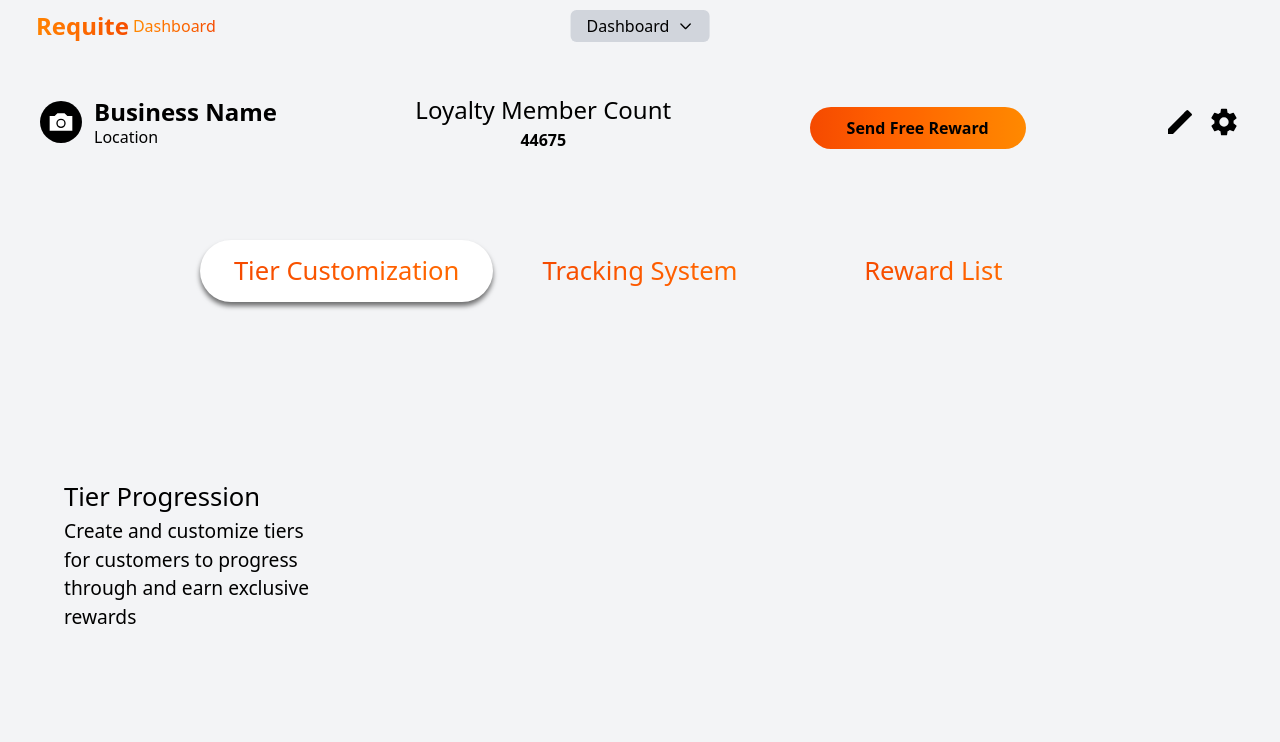
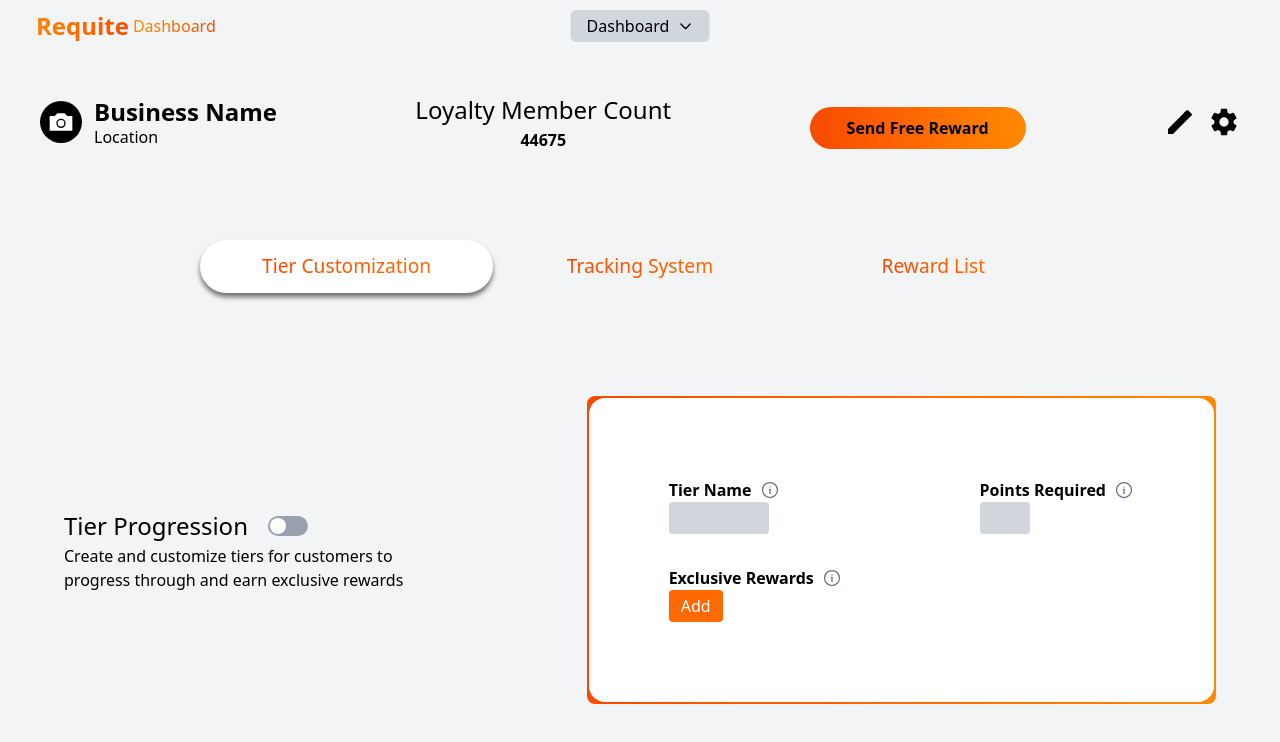
Before and after one commit to bryyc3/Requite-Web, a Next.js app: page /dashboard/tier-customization in a window 1280 px wide. Shown: the top 742 px of the page. Built offline with nearby package versions, Linux system fonts and the light colour scheme.

Commit message:
tier cusomization init design

```diff
--- a/app/(dashboard)/dashboard/components/DashNavigation.tsx
+++ b/app/(dashboard)/dashboard/components/DashNavigation.tsx
@@ -26,7 +26,7 @@ export default function DashboardTabs() {
           style={{transform: `translateX(${activeTab * 100}%)`}}/>
         <div className="grid grid-cols-3 relative z-10">
           {tabs.map((tab, index) => (
-            <Link key={tab.tabName} href={tab.route} className="flex justify-center items-center py-3 px-6 text-[2cqi] font-medium">
+            <Link key={tab.tabName} href={tab.route} className="flex justify-center items-center py-3 px-6 text-[clamp(1rem,1.5cqi,1.5rem)] font-medium">
               <span className={clsx("bg-gradient-to-r from-orange-600 to-orange-500 bg-clip-text text-transparent transition-opacity duration-300")}>
                 {tab.tabName}
               </span>
--- a/app/(dashboard)/dashboard/components/ToggleButton.jsx
+++ b/app/(dashboard)/dashboard/components/ToggleButton.jsx
@@ -0,0 +1,22 @@
+
+"use client"
+import { useState } from "react";
+
+export default function ToggleButton({ initial = false }) {
+  const [enabled, setEnabled] = useState(initial);
+
+  return (
+    <button
+      onClick={() => setEnabled(!enabled)}
+      className={`relative w-[40px] aspect-[2/1] rounded-full transition-all duration-300 ${
+        enabled ? "bg-gradient-to-r from-orange-600 via-orange-500 to-orange-400" : "bg-gray-400"
+      }`}
+    >
+      <div
+        className={`absolute top-1/2 -translate-y-1/2 w-[40%] h-[80%] bg-white rounded-full transition-all duration-300 ${
+          enabled ? "left-[55%]" : "left-[5%]"
+        }`}
+      />
+    </button>
+  );
+}
--- /dev/null
+++ b/app/(dashboard)/dashboard/tier-customization/components/CustomizationContainer.tsx
@@ -0,0 +1,19 @@
+import CustomizeOption from "./CustomizeOption";
+
+const customizeOptions = [{name: "Tier Name", hasInput: true, inputSize: "100px"},
+                          {name: "Points Required",  hasInput: true, inputSize: "50px"},
+                          {name: "Exclusive Rewards",  hasInput: false}]
+
+export default function CustomizationContainer(){
+    return(
+    <div className="p-[2px] rounded-lg bg-gradient-to-r from-orange-600 via-orange-500 to-orange-400">
+        <div className="bg-white rounded-2xl p-20 flex flex-col gap-8">
+            <div className="flex gap-50 justify-between items-center">
+                <CustomizeOption option={customizeOptions[0]}/>
+                <CustomizeOption option={customizeOptions[1]}/>
+            </div>
+            <CustomizeOption option={customizeOptions[2]}/>
+        </div>
+    </div>
+    )
+}
--- /dev/null
+++ b/app/(dashboard)/dashboard/tier-customization/components/CustomizeOption.tsx
@@ -0,0 +1,35 @@
+export default function CustomizeOption({option}: {option:any}){
+    return(
+            <div>
+              <div className="flex items-center space-x-2">
+                <h1 className="font-bold">{option.name}</h1>
+                <span className="text-gray-500 cursor-pointer">
+                  <svg
+                    xmlns="http://www.w3.org/2000/svg"
+                    fill="none"
+                    viewBox="0 0 24 24"
+                    strokeWidth="1.5"
+                    stroke="currentColor"
+                    className="size-5"
+                  >
+                    <path
+                      strokeLinecap="round"
+                      strokeLinejoin="round"
+                      d="m11.25 11.25.041-.02a.75.75 0 0 1 1.063.852l-.708 2.836a.75.75 0 0 0 1.063.853l.041-.021M21 12a9 9 0 1 1-18 0 9 9 0 0 1 18 0Zm-9-3.75h.008v.008H12V8.25Z"
+                    />
+                  </svg>
+                </span>
+              </div>
+              {option.hasInput ? (
+                <input
+                  type="text"
+                  className="bg-gray-300 rounded px-2 py-1"
+                  style={{ width: option.inputSize }}
+                />) : (
+                <button className="px-3 py-1 rounded bg-orange-500 text-white">
+                  Add
+                </button>
+              )}
+            </div>
+    );
+}
--- a/app/(dashboard)/dashboard/tier-customization/page.tsx
+++ b/app/(dashboard)/dashboard/tier-customization/page.tsx
@@ -1,12 +1,17 @@
+import ToggleButton from "../components/ToggleButton";
+import CustomizationContainer from "./components/CustomizationContainer";
+
 export default function TierCustomization(){
     return(
         <div className="flex-1 flex items-center justify-between p-[5cqi]">
-            <div className="w-[20vw]">
-                <div>
-                    <h1 className="text-[2cqi]">Tier Progression</h1>
+            <div className="w-[30vw]">
+                <div className="flex items-center gap-5">
+                    <h1 className="text-[clamp(1rem,2cqi,1.5rem)]">Tier Progression</h1>
+                    <ToggleButton />
                 </div>
-                <p className="text-[1.5cqi]">Create and customize tiers for customers to progress through and earn exclusive rewards</p>
+                <p className="font-extralight text-[clamp(.3rem,1.5cqi,1rem)]">Create and customize tiers for customers to progress through and earn exclusive rewards</p>
             </div>
+            <CustomizationContainer />
         </div>
     )
 }
```
Also changed, not shown: 1 other file (tests, documents, lock files or other folders).
